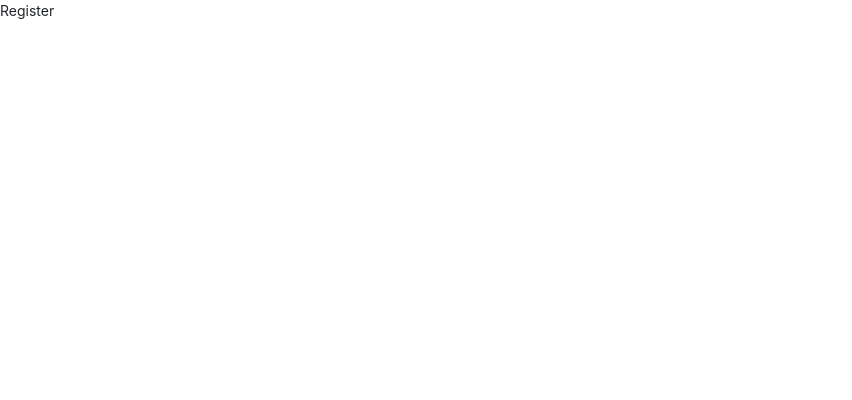
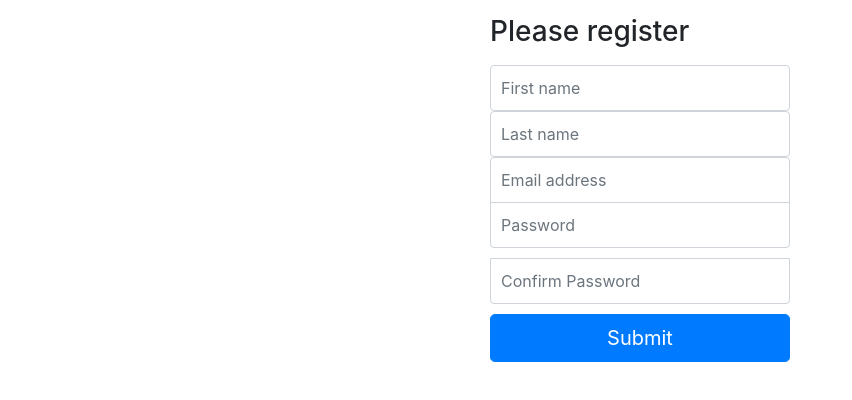
Before and after one commit to geochronology/ts-dashboard-hooks, a React (Create React App) app: page /register in a window 1280 px wide. Shown: the top 400 px of the page, without its empty margins (0-852 px from the left). Built offline with nearby package versions, Linux system fonts and the light colour scheme.

Commit message:
added registration form

```diff
--- /dev/null
+++ b/src/Login.css
@@ -0,0 +1,29 @@
+.form-signin {
+  width: 100%;
+  max-width: 330px;
+  padding: 15px;
+  margin: auto;
+}
+.form-signin .checkbox {
+  font-weight: 400;
+}
+.form-signin .form-control {
+  position: relative;
+  box-sizing: border-box;
+  height: auto;
+  padding: 10px;
+  font-size: 16px;
+}
+.form-signin .form-control:focus {
+  z-index: 2;
+}
+.form-signin input[type="email"] {
+  margin-bottom: -1px;
+  border-bottom-right-radius: 0;
+  border-bottom-left-radius: 0;
+}
+.form-signin input[type="password"] {
+  margin-bottom: 10px;
+  border-top-left-radius: 0;
+  border-top-right-radius: 0;
+}
--- a/src/pages/Register.tsx
+++ b/src/pages/Register.tsx
@@ -1,11 +1,53 @@
-import React, { Component } from 'react'
+import React, { Component, SyntheticEvent } from 'react'
+import "../Login.css"
 
 class Register extends Component {
+
+  first_name = ''
+  last_name = ''
+  email = ''
+  password = ''
+  password_confirm = ''
+
+  submit = (e: SyntheticEvent) => {
+    e.preventDefault()
+
+    console.log({
+      first_name: this.first_name,
+      last_name: this.last_name,
+      email: this.email,
+      password: this.password,
+      password_confirm: this.password_confirm,
+    })
+  }
+
   render() {
     return (
-      <div>
-        Register
-      </div>
+      <main className="form-signin">
+        <form onSubmit={this.submit}>
+          <h1 className="h3 mb-3 fw-normal">Please register</h1>
+
+          <input className="form-control" placeholder="First name" required
+            onChange={e => this.first_name = e.target.value}
+          />
+          <input className="form-control" placeholder="Last name" required
+            onChange={e => this.last_name = e.target.value}
+          />
+
+          <input type="email" className="form-control" placeholder="Email address" required
+            onChange={e => this.email = e.target.value}
+          />
+
+          <input type="password" className="form-control" placeholder="Password" required
+            onChange={e => this.password = e.target.value}
+          />
+          <input type="password" className="form-control" placeholder="Confirm Password" required
+            onChange={e => this.password_confirm = e.target.value}
+          />
+
+          <button className="w-100 btn btn-lg btn-primary" type="submit">Submit</button>
+        </form>
+      </main>
     )
   }
 }
```
